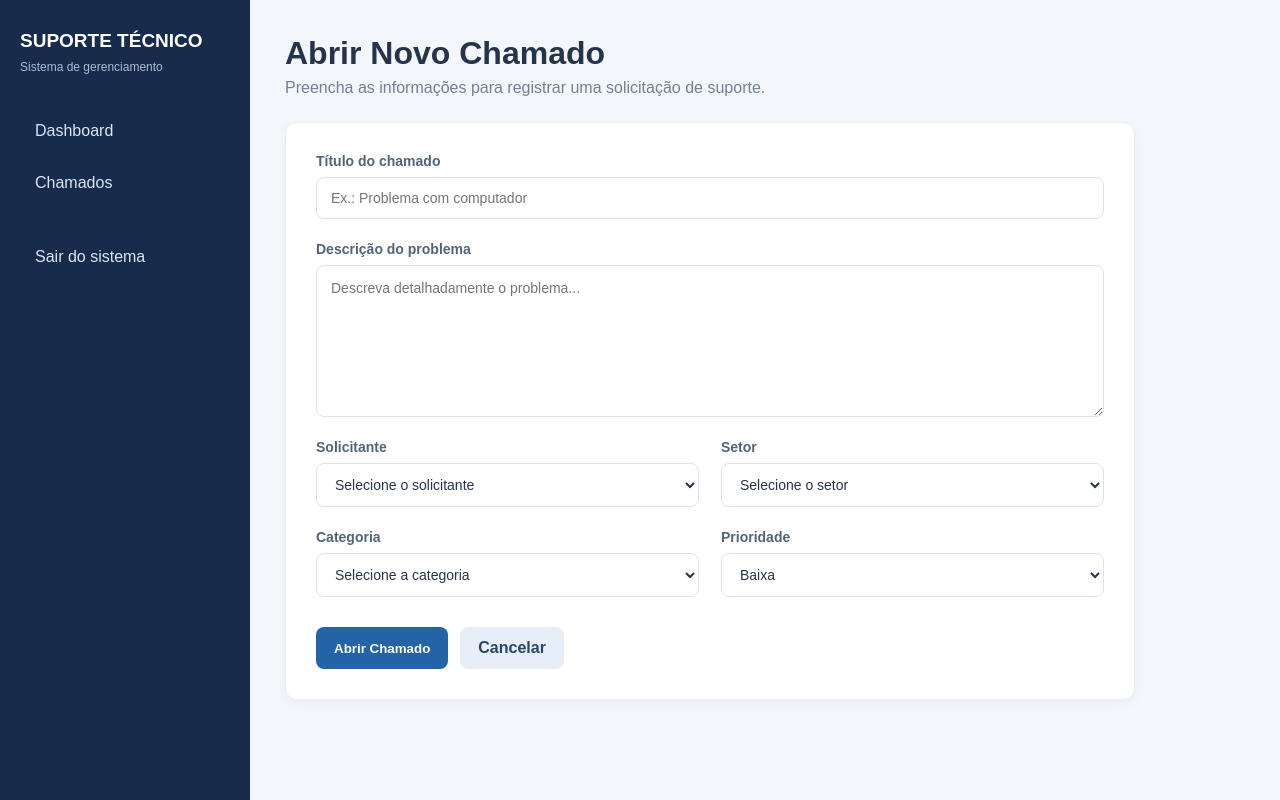
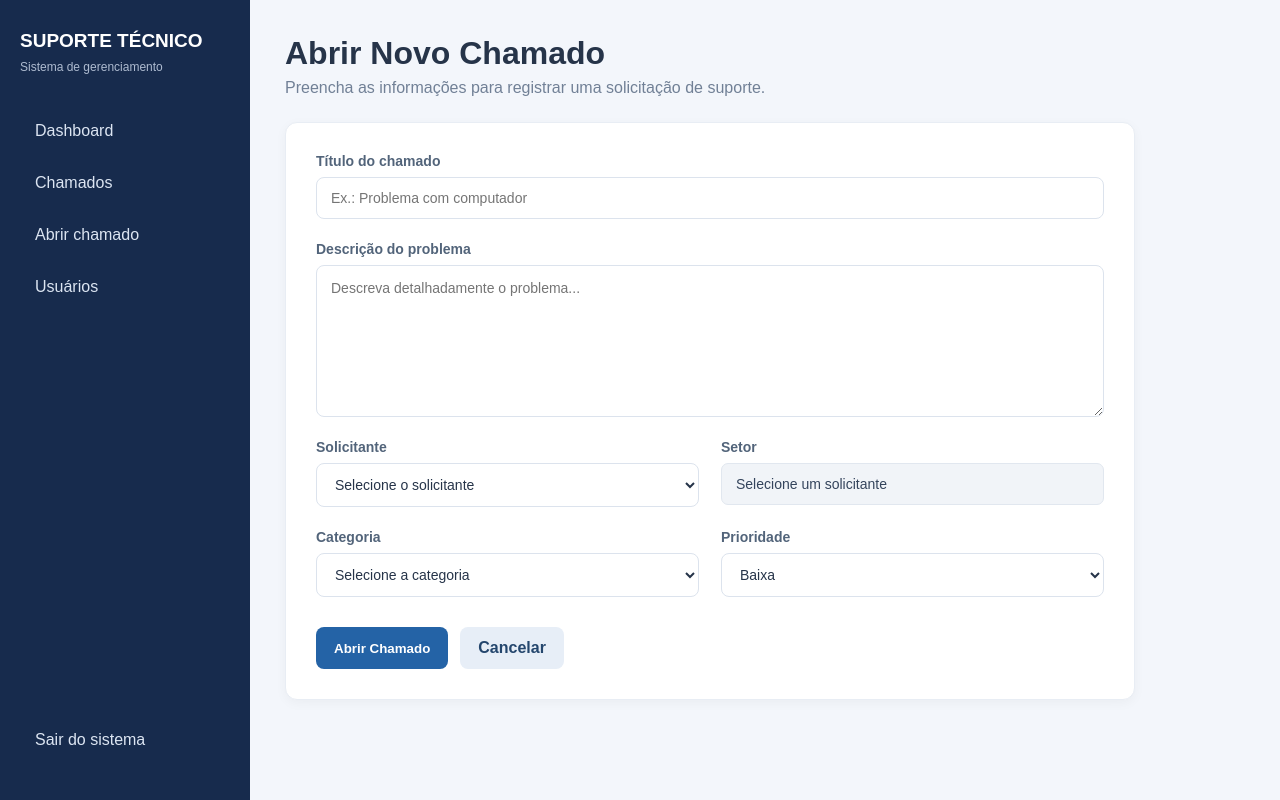
Before and after one commit to DiogoArthurReis/suportetecnico, a Django app: page /chamados/abrir/ in a window 1280 px wide. Run offline with Django 5.2, Linux system fonts and the light colour scheme; a user stored in the database is signed in; tables that the repository leaves empty hold one stand-in row (values such as "Sample post").

Commit message:
Add files via upload

```diff
--- a/suportetecnico/app/static/app/css/style.css
+++ b/suportetecnico/app/static/app/css/style.css
@@ -890,3 +890,42 @@ body {
     cursor: default;
     user-select: none;
 }
+
+.response-role {
+    display: inline-block;
+    margin-left: 8px;
+    padding: 4px 9px;
+    border-radius: 20px;
+    font-size: 11px;
+    font-weight: 600;
+    vertical-align: middle;
+}
+
+.role-admin {
+    background-color: #eee8ff;
+    color: #7041b8;
+}
+
+.role-tecnico {
+    background-color: #e3f1ff;
+    color: #1765a8;
+}
+
+.role-solicitante {
+    background-color: #e2f5e9;
+    color: #247747;
+}
+
+.sidebar {
+    display: flex;
+    flex-direction: column;
+}
+
+.sidebar-bottom {
+    margin-top: auto;
+    padding-top: 25px;
+}
+
+.sidebar-bottom .logout {
+    display: block;
+}
--- a/suportetecnico/app/templates/chamados/abrir_chamado.html
+++ b/suportetecnico/app/templates/chamados/abrir_chamado.html
@@ -56,7 +56,10 @@
                     <option value="">Selecione o solicitante</option>
 
                     {% for pessoa in usuarios %}
-                            <option value="{{ pessoa.id }}">
+                        <option
+                            value="{{ pessoa.id }}"
+                            data-setor="{% if pessoa.setor %}{{ pessoa.setor.nome }}{% else %}Sem setor cadastrado{% endif %}"
+                        >
                             {{ pessoa.nome }}
                         </option>
                     {% endfor %}
@@ -72,15 +75,19 @@
             {% endif %}
 
             <div class="form-group">
-                <label for="setor">Setor</label>
-                <select name="setor" id="setor" required>
-                    <option value="">Selecione o setor</option>
-                    {% for setor in setores %}
-                        <option value="{{ setor.id }}">
-                            {{ setor.nome }}
-                        </option>
-                    {% endfor %}
-                </select>
+                <label>Setor</label>
+
+                <div class="field-display" id="setor-display">
+                    {% if usuario.perfil == "SOLICITANTE" %}
+                        {% if usuario.setor %}
+                            {{ usuario.setor.nome }}
+                        {% else %}
+                            Sem setor cadastrado
+                        {% endif %}
+                    {% else %}
+                        Selecione um solicitante
+                    {% endif %}
+                </div>
             </div>
 
             <div class="form-group">
@@ -122,4 +129,25 @@
 
 </div>
 
+{% if usuario.perfil == "ADMINISTRADOR" %}
+<script>
+    const solicitanteSelect = document.getElementById("solicitante");
+    const setorDisplay = document.getElementById("setor-display");
+
+    solicitanteSelect.addEventListener("change", function() {
+
+        const opcao = solicitanteSelect.options[
+            solicitanteSelect.selectedIndex
+        ];
+
+        if (solicitanteSelect.value === "") {
+            setorDisplay.textContent = "Selecione um solicitante";
+        } else {
+            setorDisplay.textContent = opcao.dataset.setor;
+        }
+
+    });
+</script>
+{% endif %}
+
 {% endblock %}
--- a/suportetecnico/app/templates/chamados/base.html
+++ b/suportetecnico/app/templates/chamados/base.html
@@ -13,15 +13,40 @@
 <div class="layout">
 
     <aside class="sidebar">
+
         <h2>SUPORTE TÉCNICO</h2>
         <p class="subtitle">Sistema de gerenciamento</p>
 
         <a href="{% url 'dashboard' %}">Dashboard</a>
-        <a href="{% url 'lista_chamados' %}">Chamados</a>
 
-        {% if request.user.is_authenticated %}
-            <a href="{% url 'logout' %}" class="logout">Sair do sistema</a>
+        <a href="{% url 'lista_chamados' %}">
+            {% if request.user.usuario.perfil == "SOLICITANTE" %}
+                Meus chamados
+            {% else %}
+                Chamados
+            {% endif %}
+        </a>
+
+        {% if request.user.usuario.perfil == "ADMINISTRADOR" or request.user.usuario.perfil == "SOLICITANTE" %}
+            <a href="{% url 'abrir_chamado' %}">
+                Abrir chamado
+            </a>
         {% endif %}
+
+        {% if request.user.usuario.perfil == "ADMINISTRADOR" %}
+            <a href="{% url 'lista_usuarios' %}">
+                Usuários
+            </a>
+        {% endif %}
+
+        <div class="sidebar-bottom">
+            {% if request.user.is_authenticated %}
+                <a href="{% url 'logout' %}" class="logout">
+                    Sair do sistema
+                </a>
+            {% endif %}
+        </div>
+
     </aside>
 
     <main class="main">
--- a/suportetecnico/app/views.py
+++ b/suportetecnico/app/views.py
@@ -194,7 +194,6 @@ def atribuir_tecnico(request, id):
         contexto
     )
 
-
 # =====================================================
 # ALTERAR STATUS
 # =====================================================
@@ -204,6 +203,16 @@ def atribuir_tecnico(request, id):
 def alterar_status(request, id):
 
     chamado = get_object_or_404(Chamado, id=id)
+
+    usuario = Usuario.objects.filter(
+        usuario_login=request.user,
+        ativo=True
+    ).first()
+
+    if usuario is None:
+        return HttpResponseForbidden(
+            "Sua conta não está ativa."
+        )
 
     status_validos = [
         "ABERTO",
@@ -219,6 +228,15 @@ def alterar_status(request, id):
         if novo_status not in status_validos:
             return redirect("detalhe_chamado", id=id)
 
+        # Técnicos não podem reabrir chamados
+        if (
+            usuario.perfil == "TECNICO"
+            and novo_status == "REABERTO"
+        ):
+            return HttpResponseForbidden(
+                "Técnicos não podem reabrir chamados."
+            )
+
         chamado.status = novo_status
 
         if novo_status == "EM_ATENDIMENTO":
@@ -226,12 +244,13 @@ def alterar_status(request, id):
             if chamado.data_inicio is None:
                 chamado.data_inicio = timezone.now()
 
+            chamado.data_encerramento = None
+
         elif novo_status == "ENCERRADO":
 
             chamado.data_encerramento = timezone.now()
 
-        elif novo_status == "REABERTO":
-
+        else:
             chamado.data_encerramento = None
 
         chamado.save()
@@ -240,6 +259,7 @@ def alterar_status(request, id):
 
     contexto = {
         "chamado": chamado,
+        "usuario": usuario,
     }
 
     return render(
@@ -247,7 +267,6 @@ def alterar_status(request, id):
         "chamados/alterar_status.html",
         contexto
     )
-
 
 # =====================================================
 # ADICIONAR RESPOSTA
@@ -301,6 +320,70 @@ def adicionar_resposta(request, id):
         }
     )
 
+# =====================================================
+# SOLICITAR REABERTURA
+# =====================================================
+
+@login_required
+def solicitar_reabertura(request, id):
+
+    chamado = get_object_or_404(Chamado, id=id)
+
+    usuario = Usuario.objects.filter(
+        usuario_login=request.user,
+        ativo=True
+    ).first()
+
+    if usuario is None or usuario.perfil != "SOLICITANTE":
+        return HttpResponseForbidden(
+            "Somente o solicitante pode solicitar a reabertura."
+        )
+
+    if chamado.solicitante != usuario:
+        return HttpResponseForbidden(
+            "Você não tem permissão para reabrir este chamado."
+        )
+
+    if chamado.status != "ENCERRADO":
+        return HttpResponseForbidden(
+            "Somente chamados encerrados podem ser reabertos."
+        )
+
+    erro = None
+
+    if request.method == "POST":
+
+        motivo = request.POST.get("motivo", "").strip()
+
+        if not motivo:
+            erro = "Informe o motivo da reabertura."
+
+        else:
+
+            with transaction.atomic():
+
+                chamado.status = "REABERTO"
+                chamado.data_encerramento = None
+                chamado.save()
+
+                chamado.respostas.create(
+                    usuario=usuario,
+                    mensagem="SOLICITAÇÃO DE REABERTURA: " + motivo
+                )
+
+            return redirect(
+                "detalhe_chamado",
+                id=chamado.id
+            )
+
+    return render(
+        request,
+        "chamados/solicitar_reabertura.html",
+        {
+            "chamado": chamado,
+            "erro": erro,
+        }
+    )
 
 # =====================================================
 # ABRIR CHAMADO
@@ -319,9 +402,7 @@ def abrir_chamado(request):
             id=usuario_logado.id
         )
     else:
-        usuarios = Usuario.objects.all().order_by("nome")
-
-    setores = Setor.objects.all().order_by("nome")
+        usuarios = Usuario.objects.filter(perfil="SOLICITANTE", ativo=True).order_by("nome")
     categorias = Categoria.objects.all().order_by("nome")
 
     erro = None
@@ -331,7 +412,6 @@ def abrir_chamado(request):
         titulo = request.POST.get("titulo", "").strip()
         descricao = request.POST.get("descricao", "").strip()
         solicitante_id = request.POST.get("solicitante")
-        setor_id = request.POST.get("setor")
         categoria_id = request.POST.get("categoria")
         prioridade = request.POST.get("prioridade")
 
@@ -339,13 +419,9 @@ def abrir_chamado(request):
             valor for valor, nome in Chamado.PRIORIDADE_CHOICES
         ]
 
-        if not all([
-            titulo,
-            descricao,
-            setor_id,
-            categoria_id,
-            prioridade
-        ]):
+        solicitante = None
+
+        if not titulo or not descricao or not categoria_id or not prioridade:
             erro = "Preencha todos os campos."
 
         elif usuario_logado.perfil == "SOLICITANTE":
@@ -362,18 +438,18 @@ def abrir_chamado(request):
             if solicitante is None:
                 erro = "Solicitante inválido."
 
-        if erro is None and usuario_logado.perfil == "SOLICITANTE":
-            solicitante = usuario_logado
+        if erro is None:
+
+            if solicitante.setor is None:
+                erro = "O solicitante selecionado não possui um setor cadastrado."
 
         if erro is None:
 
-            setor = Setor.objects.filter(id=setor_id).first()
-            categoria = Categoria.objects.filter(id=categoria_id).first()
+            categoria = Categoria.objects.filter(
+                id=categoria_id
+            ).first()
 
-            if setor is None:
-                erro = "Selecione um setor válido."
-
-            elif categoria is None:
+            if categoria is None:
                 erro = "Selecione uma categoria válida."
 
             elif prioridade not in prioridades_validas:
@@ -385,7 +461,7 @@ def abrir_chamado(request):
                 titulo=titulo,
                 descricao=descricao,
                 solicitante=solicitante,
-                setor=setor,
+                setor=solicitante.setor,
                 categoria=categoria,
                 prioridade=prioridade,
                 status="ABERTO"
@@ -398,18 +474,17 @@ def abrir_chamado(request):
 
     contexto = {
         "usuarios": usuarios,
-        "setores": setores,
         "categorias": categorias,
         "prioridades": Chamado.PRIORIDADE_CHOICES,
         "erro": erro,
         "usuario": usuario_logado,
     }
+
     return render(
         request,
         "chamados/abrir_chamado.html",
         contexto
     )
-
 
 # =====================================================
 # LOGIN
--- a/suportetecnico/config/urls.py
+++ b/suportetecnico/config/urls.py
@@ -1,6 +1,23 @@
+
 from django.contrib import admin
 from django.urls import path
-from app.views import dashboard, lista_chamados, detalhe_chamado, atribuir_tecnico, alterar_status, adicionar_resposta, abrir_chamado, login_usuario, logout_usuario, lista_usuarios, cadastrar_usuario, editar_usuario, alterar_ativo_usuario
+
+from app.views import (
+    dashboard,
+    lista_chamados,
+    detalhe_chamado,
+    atribuir_tecnico,
+    alterar_status,
+    adicionar_resposta,
+    solicitar_reabertura,
+    abrir_chamado,
+    login_usuario,
+    logout_usuario,
+    lista_usuarios,
+    cadastrar_usuario,
+    editar_usuario,
+    alterar_ativo_usuario,
+)
 
 urlpatterns = [
     path("admin/", admin.site.urls),
@@ -10,11 +27,12 @@ urlpatterns = [
     path("chamados/<int:id>/atribuir-tecnico/", atribuir_tecnico, name="atribuir_tecnico"),
     path("chamados/<int:id>/alterar-status/", alterar_status, name="alterar_status"),
     path("chamados/<int:id>/responder/", adicionar_resposta, name="adicionar_resposta"),
+    path("chamados/<int:id>/solicitar-reabertura/", solicitar_reabertura, name="solicitar_reabertura"),
     path("chamados/abrir/", abrir_chamado, name="abrir_chamado"),
     path("login/", login_usuario, name="login"),
     path("logout/", logout_usuario, name="logout"),
     path("usuarios/", lista_usuarios, name="lista_usuarios"),
-    path("usuarios/cadastrar/",cadastrar_usuario, name="cadastrar_usuario",),
-    path("usuarios/<int:id>/editar/", editar_usuario, name="editar_usuario",),
+    path("usuarios/cadastrar/", cadastrar_usuario, name="cadastrar_usuario"),
+    path("usuarios/<int:id>/editar/", editar_usuario, name="editar_usuario"),
     path("usuarios/<int:id>/alterar-ativo/", alterar_ativo_usuario, name="alterar_ativo_usuario"),
 ]
```
Also changed, not shown: suportetecnico/app/models.py (+5 -3 lines), suportetecnico/app/templates/chamados/alterar_status.html (+6 -6 lines), suportetecnico/app/templates/chamados/chamado_detalhe.html (+23 -1 lines), suportetecnico/app/templates/chamados/dashboard.html (+23 -1 lines), suportetecnico/app/templates/chamados/solicitar_reabertura.html (added, +73 -0 lines), suportetecnico/app/migrations/0006_remove_categoria_usuario_login.py (added). Lines whose indentation alone changed are shown as unchanged.
